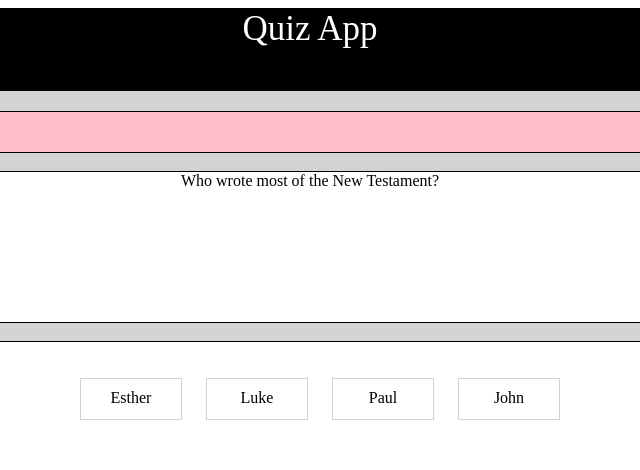
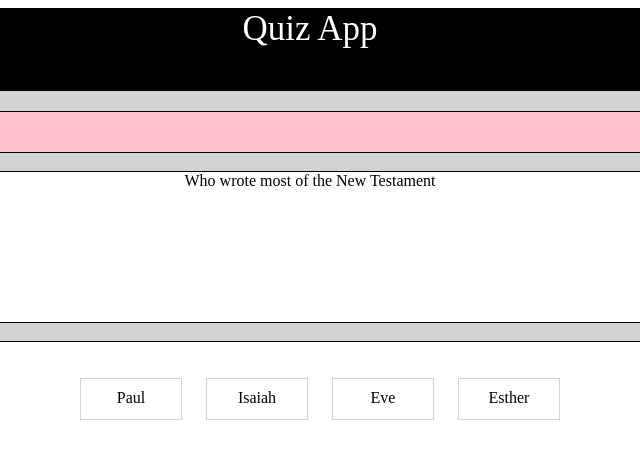
Before and after one commit to KevL927/quiz-app-groupwork2, a plain HTML site: page index.html in a window 1280 px wide. Both pictures are taken after a click on the link "Start Your Quiz!". Shown: the top 470 px of the page, 330-970 px from the left. Drawn offline with nearby package versions, Linux system fonts and the light colour scheme.

Commit message:
Added Object.create() and automation in object prototype

```diff
--- a/css/main.css
+++ b/css/main.css
@@ -5,14 +5,17 @@ header {
     border: 1px solid black;
     background-color: black;
 }
+
 footer {
     background-color: black;
     color: white;
     height: 80px;
 }
+
 #start-button {
     border: 1px solid black;
 }
+
 #welcome-screen {
     margin: 40px auto;
     width: 45%;
@@ -22,6 +25,7 @@ footer {
     background-color: white;
     display: block;
 }
+
 #result-screen {
     margin: 40px auto;
     width: 45%;
@@ -31,11 +35,13 @@ footer {
     background-color: white;
     display: none;
 }
+
 #question-status {
     background-color: steelblue;
     border: 1px solid black;
     display: none;
 }
+
 #question-answer-box {
     position: relative;
     height: 500px;
@@ -43,6 +49,7 @@ footer {
     border: 1px solid black;
     display: none;
 }
+
 #question-view {
     background-color: white;
     border: 1px solid black;
@@ -53,6 +60,7 @@ footer {
     top: 80px;
     display: none;
 }
+
 #answer-view {
     background-color: white;
     border: 1px solid black;
@@ -63,6 +71,7 @@ footer {
     top: 250px;
     display: none;
 }
+
 #correct-incorrect-status {
     background-color: pink;
     border: 1px solid black;
@@ -73,6 +82,7 @@ footer {
     top: 20px;
     display: none;
 }
+
 #multiple-choice li {
     width: 100px;
     height: 30px;
@@ -81,7 +91,15 @@ footer {
     margin-top: 20px;
     margin-right: 20px;
     border: 1px solid lightgray;
+    cursor: pointer;
 }
+
+.next-question-button {
+    width: 500px;
+    height: 500px;
+    border: 1px black solid;
+}
+
 .container {
     background-color: lightgray;
     width: 75%;
--- a/index.html
+++ b/index.html
@@ -15,6 +15,7 @@
             <a href="" class="start-button">Start Your Quiz!</a>
         </div>
         <div id="result-screen">
+            <a href="" class="next-question-button">Next Question</a>
         </div>
         <div id="question-answer-box">
             <div id="correct-incorrect-status"></div>
--- a/js/app.js
+++ b/js/app.js
@@ -1,68 +1,107 @@
 $(document).ready(function() {
 
-  var whoQuestionAndAnswer = {
-    question: "Who was ",
-    multipleChoice: ['Esther', 'Luke', 'John', 'Solomon', 'Moses', 'Luke', 'Goliath', 'Job',
-     'Isaiah', 'Abraham', 'Aaron', 'Barnabas', 'Hannah', 'Simon', 'Thomas'],
-     multipleChoiceBuilder: function () {
-        var finalMultipleChoices = [];
-        this.multipleChoice.push(whoQuestionAndAnswer.multipleChoice.shift());
-        this.multipleChoice.push(whoQuestionAndAnswer.multipleChoice.shift());
-        this.multipleChoice.push(this.answer);
-        this.multipleChoice.push(whoQuestionAndAnswer.multipleChoice.shift());
-        // shuffledArr = arr.sort(function() {
-        //     return Math.round(Math.random());
-        //});
-        //shuffle(finalMultipleChoices);
+  var WhoQuestionAndAnswers = {
+    multipleChoiceAnswers: ['Esther','Luke','John','Solomon','Moses','Goliath','David','Job','Isaiah','Abraham','Aaron','Adam','Eve','Aaron','Barnabas','Hannah','Thomas','Timothy','Philip','Stephen','Mark'],
+    multipleChoiceBuilder: function (whoMultipleChoice) {
+      if(whoMultipleChoice.length !== 4) {
+        whoMultipleChoice = whoMultipleChoice.multipleChoiceAnswers;
       }
-  };
+      /*Lines 11-19 is using 'The Fisher-Yates' (aka Knuth) shuffle algorithm
+      reference: https://github.com/coolaj86/knuth-shuffle*/
+		  var currentIndex = whoMultipleChoice.length, temporaryValue, randomIndex;
 
-  // var numberQuestionAndAnswer = {
-  //   question: "How many ",
-  //   multipleChoice: [1,2,3,4,5,6,7,8,9,10,11,12,13,14,15,16,17,18,19,20]
-  // };
+		  while (0 !== currentIndex) {
+		    randomIndex = Math.floor(Math.random() * currentIndex);
+		    currentIndex -= 1;
+			  temporaryValue = whoMultipleChoice[currentIndex];
+			  whoMultipleChoice[currentIndex] = whoMultipleChoice[randomIndex];
+			  whoMultipleChoice[randomIndex] = temporaryValue;
+		  }
 
-  var questionSet1 = {
-      question: whoQuestionAndAnswer.question.slice(0,4) + "wrote most of the New Testament?",
-      multipleChoice: [],
-      answer: 'Paul'
-  };
+      if(whoMultipleChoice.indexOf(this.question.slice(this.question.indexOf(":")+1)) < 0) {
+        var newArr = [];
+		    for(var i = 0; i < 3; i++) {
+		      newArr.push(whoMultipleChoice.pop());
+			  }
+			  newArr.push(this.question.slice(this.question.indexOf(":")+1))
+		    return this.multipleChoiceBuilder(newArr);
+	    }
+    this.answer = this.question.slice(this.question.indexOf(":")+1);
+    this.question = this.question.slice(0,this.question.indexOf(":"));
+    return this.multipleChoiceAnswers = whoMultipleChoice;
+   }
+ }
 
-  Object.setPrototypeOf(questionSet1, whoQuestionAndAnswer);
+  var WhenQuestionAndAnswers = {
+    multipleChoiceAnswers: [1,3,4,10,11,13],
+    multipleChoiceBuilder: function (whenMultipleChoice) {
+      if(whenMultipleChoice.length !== 4) {
+        whenMultipleChoice = whenMultipleChoice.multipleChoiceAnswers;
+      }
+      /*Lines 43-51 is using 'The Fisher-Yates' (aka Knuth) shuffle algorithm
+      reference: https://github.com/coolaj86/knuth-shuffle*/
+		  var currentIndex = whenMultipleChoice.length, temporaryValue, randomIndex;
 
-  var questionSet2 = Object.create(whoQuestionAndAnswer);
+		  while (0 !== currentIndex) {
+		    randomIndex = Math.floor(Math.random() * currentIndex);
+		    currentIndex -= 1;
+			  temporaryValue = whenMultipleChoice[currentIndex];
+			  whenMultipleChoice[currentIndex] = whenMultipleChoice[randomIndex];
+			  whenMultipleChoice[randomIndex] = temporaryValue;
+		  }
 
-  questionSet2 = {
-      question: whoQuestionAndAnswer.question.slice(0,4) + "was crucified on the cross upside down because he felt unworthy to be crucified in the way that the Jesus Christ has been?",
-      multipleChoice: [],
-      answer: 'Peter'
-  };
+      if(whenMultipleChoice.indexOf(this.question.slice(this.question.indexOf(":")+1)) < 0) {
+        var newArr = [];
+		    for(var i = 0; i < 3; i++) {
+		      newArr.push(whenMultipleChoice.pop());
+			  }
+			  newArr.push(this.question.slice(this.question.indexOf(":")+1))
+		    return this.multipleChoiceBuilder(newArr);
+	    }
+    this.answer = this.question.slice(this.question.indexOf(":")+1);
+    this.question = this.question.slice(0,this.question.indexOf(":"));
+	  return this.multipleChoiceAnswers = whenMultipleChoice;
+   }
+ }
 
-  var questionSet3 = Object.create(whoQuestionAndAnswer);
+ var questionSet1 = Object.create(WhoQuestionAndAnswers);
+ questionSet1.question = 'Who wrote most of the New Testament:Paul'
+ questionSet1.multipleChoiceBuilder(WhoQuestionAndAnswers);
 
-  questionSet3 = {
-      question: whoQuestionAndAnswer.question.slice(0,4) + "was the person that married a Gentile and saved the Jews from persecution?",
-      multipleChoice: [],
-      answer: 'Esther'
-  };
+ var questionSet2 = Object.create(WhoQuestionAndAnswers);
+ questionSet2.question = 'Who was crucified on the cross upside down because he felt unworthy to be crucified in the way that the Jesus Christ has been?:Peter'
+ questionSet2.multipleChoiceBuilder(WhoQuestionAndAnswers);
 
-  var questionSet4 = Object.create(whoQuestionAndAnswer);
+ var questionSet3 = Object.create(WhoQuestionAndAnswers);
+ questionSet3.question = "Who was the person that married a Gentile and saved the Jews from persecution?:Esther"
+ questionSet3.multipleChoiceBuilder(WhoQuestionAndAnswers);
 
-  questionSet4 = {
-      question: whoQuestionAndAnswer.question.slice(0,4) + "prayed for wisdom instead of long life, riches or the life of his enemy?",
-      multipleChoice: [],
-      answer: 'Solomon'
-  };
+ var questionSet4 = Object.create(WhenQuestionAndAnswers);
+ questionSet4.question = "How many Apostles were chosen by Jesus Christ?:12"
+ questionSet4.multipleChoiceBuilder(WhenQuestionAndAnswers);
 
-  var questionSet5 = Object.create(whoQuestionAndAnswer);
+ var questionSet5 = Object.create(WhoQuestionAndAnswers);
+ questionSet5.question = "Who prayed for wisdom instead of long life, riches or the life of his enemy?:Solomon"
+ questionSet5.multipleChoiceBuilder(WhoQuestionAndAnswers);
 
-  questionSet5 = {
-      question: whoQuestionAndAnswer.question.slice(0,4) + "was known to be a physician among the apostles?",
-      multipleChoice: [],
-      answer: 'Luke'
-  };
+ var questionSet6 = Object.create(WhoQuestionAndAnswers);
+ questionSet6.question = "Amongst the Apostles, who was known to be a physician?:Luke"
+ questionSet6.multipleChoiceBuilder(WhoQuestionAndAnswers);
 
-    var questions = [questionSet1, questionSet2, questionSet3, questionSet4, questionSet5];
+ var questionSet7 = Object.create(WhoQuestionAndAnswers);
+ questionSet7.question = "Who had Saul as his birth name?:Paul"
+ questionSet7.multipleChoiceBuilder(WhoQuestionAndAnswers);
+
+ var questionSet8 = Object.create(WhenQuestionAndAnswers);
+ questionSet8.question = "On which day did God create the sky?:2"
+ questionSet8.multipleChoiceBuilder(WhenQuestionAndAnswers);
+
+ var questionSet9 = Object.create(WhoQuestionAndAnswers);
+ questionSet9.question = "Who was sold as a slave and later ended up reuniting with his family, saving a nation from starvation?:Joseph"
+ questionSet9.multipleChoiceBuilder(WhoQuestionAndAnswers);
+
+
+    var questions = [questionSet1, questionSet2, questionSet3, questionSet4, questionSet5, questionSet6, questionSet7, questionSet8, questionSet9];
 
     $('.start-button').click(function(event) {
         event.preventDefault();
@@ -83,55 +122,54 @@ $(document).ready(function() {
     }
 
     function questionReceiver(questionSet) {
-        var nextQuestionSet = questionSet.shift();
-        nextQuestionSet.multipleChoiceBuilder();
-        populateQuesAndAns(nextQuestionSet);
+        populateQuesAndAns(questionSet.shift());
     }
 
     function populateQuesAndAns(eachQuestionObject) {
+      console.log(eachQuestionObject.question);
         $('#question-view').text(eachQuestionObject.question);
-        for (var i = 0; i < eachQuestionObject.multipleChoice.length; i++) {
-            $('.choice' + i).text(eachQuestionObject.multipleChoice[i]);
+        for (var i = 0; i < eachQuestionObject.multipleChoiceAnswers.length; i++) {
+            $('.choice' + i).text(eachQuestionObject.multipleChoiceAnswers[i]);
         }
         answerChecker(eachQuestionObject.answer)
     }
 
     function answerChecker(answer) {
-        $('#multiple-choice li').click(function(event) {
-
+        $('#multiple-choice li').click(function() {
+          var counter = 0;
             if ($(event.target).text() == answer) {
                 $('#question-answer-box').hide();
                 $('#correct-incorrect-status').hide();
                 $('#question-view').hide();
                 $('#answer-view').hide();
-                $('#result-screen').show().append('<h2>You Got It</h2>');
+                $('#result-screen').show().html('<h2>You Got It</h2>');
+                $('#result-screen').html('<a href="" class="next-question-button">Next Question</a>')
+                counter++;
             } else {
                 $('#question-answer-box').hide();
                 $('#correct-incorrect-status').hide();
                 $('#question-view').hide();
                 $('#answer-view').hide();
-                $('#result-screen').show().append('<h2>Sorry, the correct answer is ' + answer + '</h2>');
+                $('#result-screen').show().html('<h2>Sorry, the correct answer is ' + answer + '</h2>');
             }
         });
     }
 
-    function shuffle(array) {
-      var currentIndex = array.length, temporaryValue, randomIndex;
+    function nextQuestionGenerator() {
+      populateQuesAndAns(questions.pop());
+    }
 
-      // While there remain elements to shuffle...
-      while (0 !== currentIndex) {
-
-        // Pick a remaining element...
-        randomIndex = Math.floor(Math.random() * currentIndex);
-        currentIndex -= 1;
-
-        // And swap it with the current element.
-        temporaryValue = array[currentIndex];
-        array[currentIndex] = array[randomIndex];
-        array[randomIndex] = temporaryValue;
-      }
-
-      return array;
-}
+    $('.next-question-button').click(function(event) {
+      var counter = 1;
+      event.preventDefault();
+      $('#result-screen').hide();
+      $('#question-answer-box').show();
+      $('#correct-incorrect-status').show();
+      $('#question-view').show();
+      $('#answer-view').show();
+      $('#question-status').show();
+      counter++;
+      nextQuestionGenerator();
+    });
 
 });
```
